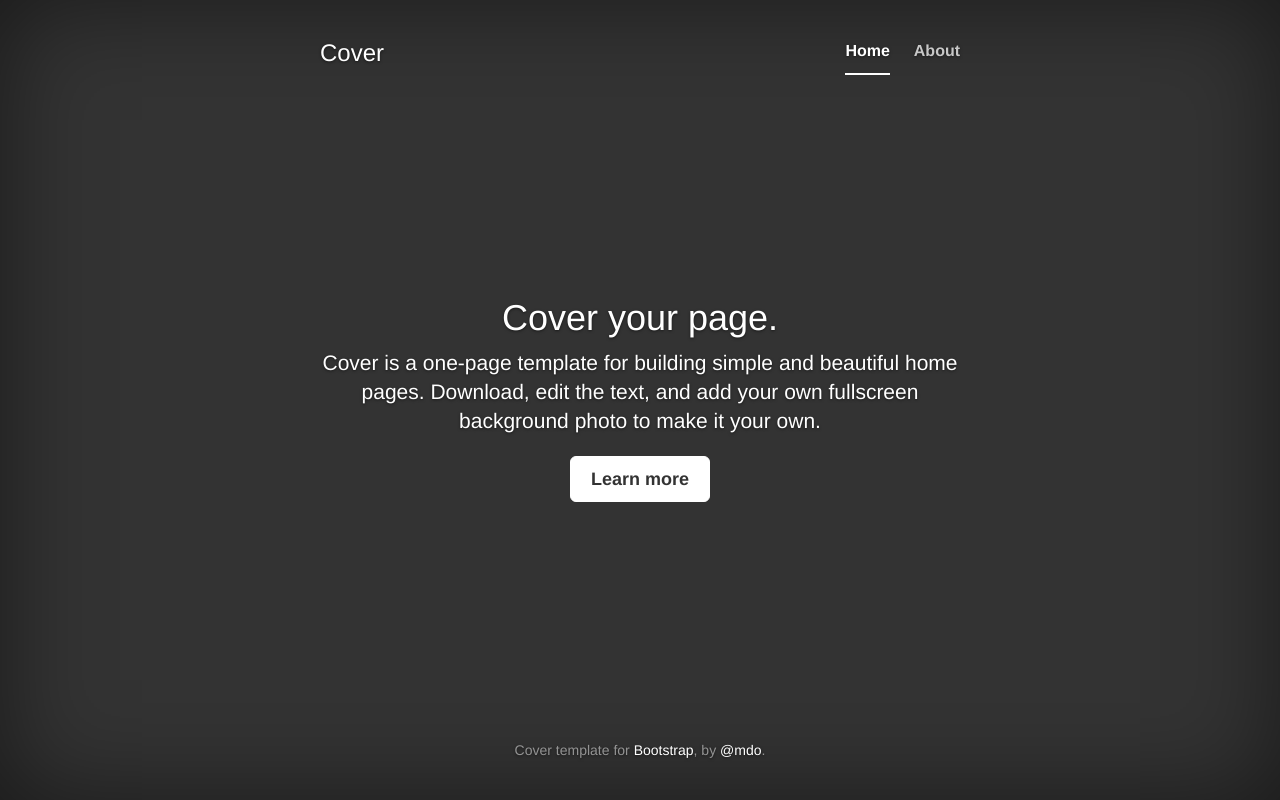
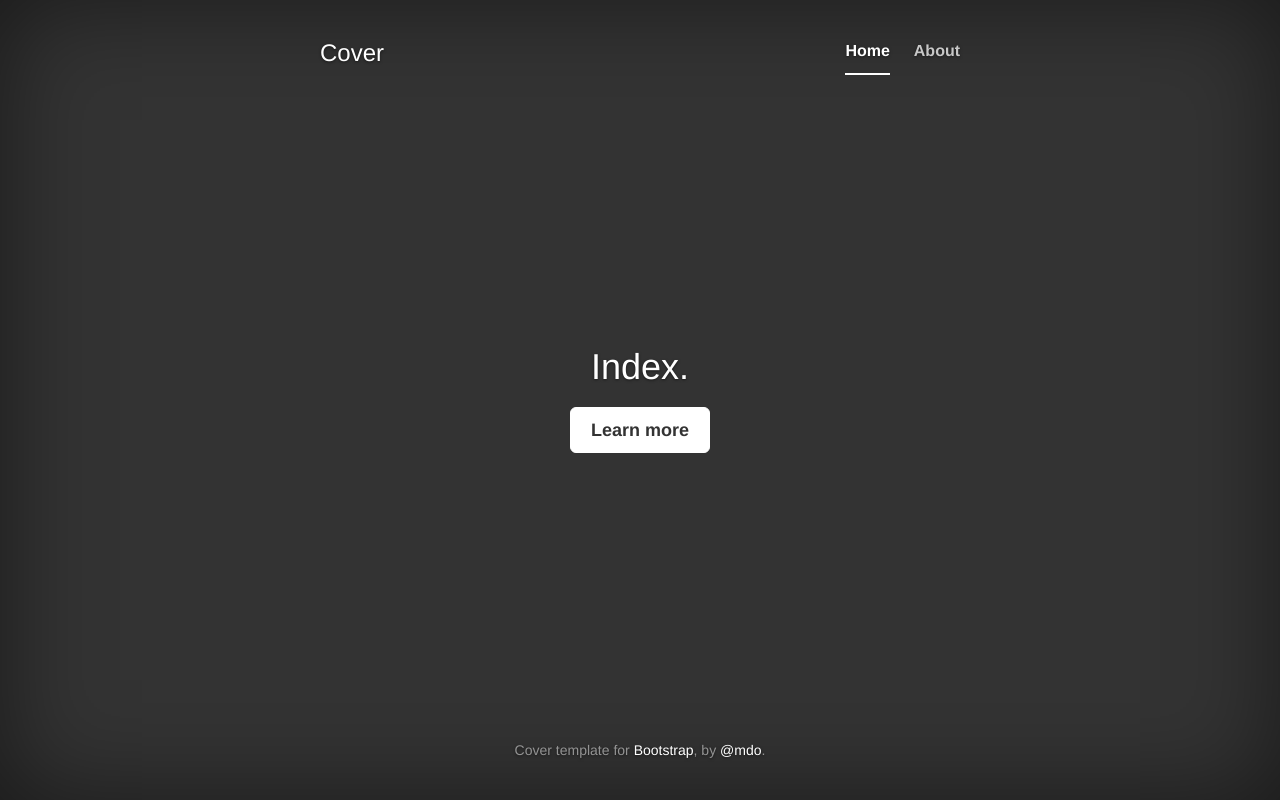
Before and after one commit to sunyang713/clarifood, a Flask app: page / in a window 1280 px wide. Run offline with Flask 2, Linux system fonts and the light colour scheme; some libraries are stand-ins or nearby versions.

Commit message:
Templating

```diff
--- /dev/null
+++ b/__init__.py
@@ -0,0 +1,21 @@
+from flask import Flask, render_template
+
+app = Flask(__name__)
+
+@app.route("/")
+def main():
+    return render_template('index.html', active='home')
+
+@app.route("/about")
+def about():
+    return render_template('about.html', active='about')
+
+@app.route('/test/<int:number>')
+def test(number):
+    # show the user profile for that user
+    return 'Your number: %d' % number
+
+
+
+if __name__ == "__main__":
+    app.run(host='0.0.0.0', debug=True)
--- a/app.py
+++ /dev/null
@@ -1,14 +0,0 @@
-from flask import Flask, render_template
-
-app = Flask(__name__)
-
-@app.route("/")
-def main():
-    return render_template('index.html')
-
-@app.route("/about")
-def about():
-    return render_template('about.html')
-
-if __name__ == "__main__":
-    app.run()
--- /dev/null
+++ b/templates/base.html
@@ -0,0 +1,92 @@
+<!DOCTYPE html>
+<html lang="en">
+  <head>
+    <meta charset="utf-8">
+    <meta http-equiv="X-UA-Compatible" content="IE=edge">
+    <meta name="viewport" content="width=device-width, initial-scale=1">
+    <!-- The above 3 meta tags *must* come first in the head; any other head content must come *after* these tags -->
+    <meta name="description" content="">
+    <meta name="author" content="">
+    <link rel="icon" href="../../favicon.ico">
+
+    <title>ClariFood</title>
+
+    <!-- Bootstrap core CSS -->
+    <link href="{{ url_for('static', filename='css/bootstrap.min.css') }}" rel="stylesheet">
+
+    <!-- Custom styles for this template -->
+    <link href="{{ url_for('static', filename='css/cover.css') }}" rel="stylesheet">
+
+    <!-- Just for debugging purposes. Don't actually copy these 2 lines! -->
+    <!--[if lt IE 9]><script src="../../assets/js/ie8-responsive-file-warning.js"></script><![endif]-->
+    <script src="../../assets/js/ie-emulation-modes-warning.js"></script>
+
+    <!-- HTML5 shim and Respond.js for IE8 support of HTML5 elements and media queries -->
+    <!--[if lt IE 9]>
+      <script src="https://oss.maxcdn.com/html5shiv/3.7.2/html5shiv.min.js"></script>
+      <script src="https://oss.maxcdn.com/respond/1.4.2/respond.min.js"></script>
+    <![endif]-->
+  </head>
+
+  <body>
+
+    <div class="site-wrapper">
+
+      <div class="site-wrapper-inner">
+
+        <div class="cover-container">
+
+          <div class="masthead clearfix">
+            <div class="inner">
+              <h3 class="masthead-brand">Cover</h3>
+              <nav>
+                <ul class="nav masthead-nav">
+                  {% if active == 'home' %}
+                    <li class="active"><a href="/">Home</a></li>
+                  {% else %}
+                    <li><a href="/">Home</a></li>
+                  {% endif %}
+                  {% if active == 'about' %}
+                    <li class="active"><a href="/about">About</a></li>
+                  {% else %}
+                    <li><a href="/about">About</a></li>
+                  {% endif %}
+                </ul>
+              </nav>
+            </div>
+          </div>
+
+
+          {% block content %}
+          <div class="inner cover">
+            <h1 class="cover-heading">Cover your page.</h1>
+            <p class="lead">Cover is a one-page template for building simple and beautiful home pages. Download, edit the text, and add your own fullscreen background photo to make it your own.</p>
+            <p class="lead">
+              <a href="#" class="btn btn-lg btn-default">Learn more</a>
+            </p>
+          </div>
+          {% endblock %}
+
+
+
+          <div class="mastfoot">
+            <div class="inner">
+              <p>Cover template for <a href="http://getbootstrap.com">Bootstrap</a>, by <a href="https://twitter.com/mdo">@mdo</a>.</p>
+            </div>
+          </div>
+
+        </div>
+
+      </div>
+
+    </div>
+
+    <!-- Bootstrap core JavaScript
+    ================================================== -->
+    <!-- Placed at the end of the document so the pages load faster -->
+    <script src="https://ajax.googleapis.com/ajax/libs/jquery/1.11.3/jquery.min.js"></script>
+    <script src="{{ url_for('static', filename='js/bootstrap.min.js') }}"></script>
+    <!-- IE10 viewport hack for Surface/desktop Windows 8 bug -->
+    <script src="../../assets/js/ie10-viewport-bug-workaround.js"></script>
+  </body>
+</html>
--- a/templates/index.html
+++ b/templates/index.html
@@ -1,79 +1,10 @@
-<!DOCTYPE html>
-<html lang="en">
-  <head>
-    <meta charset="utf-8">
-    <meta http-equiv="X-UA-Compatible" content="IE=edge">
-    <meta name="viewport" content="width=device-width, initial-scale=1">
-    <!-- The above 3 meta tags *must* come first in the head; any other head content must come *after* these tags -->
-    <meta name="description" content="">
-    <meta name="author" content="">
-    <link rel="icon" href="../../favicon.ico">
-
-    <title>Cover Template for Bootstrap</title>
-
-    <!-- Bootstrap core CSS -->
-    <link href="../static/css/bootstrap.min.css" rel="stylesheet">
-
-    <!-- Custom styles for this template -->
-    <link href="../static/css/cover.css" rel="stylesheet">
-
-    <!-- Just for debugging purposes. Don't actually copy these 2 lines! -->
-    <!--[if lt IE 9]><script src="../../assets/js/ie8-responsive-file-warning.js"></script><![endif]-->
-    <script src="../../assets/js/ie-emulation-modes-warning.js"></script>
-
-    <!-- HTML5 shim and Respond.js for IE8 support of HTML5 elements and media queries -->
-    <!--[if lt IE 9]>
-      <script src="https://oss.maxcdn.com/html5shiv/3.7.2/html5shiv.min.js"></script>
-      <script src="https://oss.maxcdn.com/respond/1.4.2/respond.min.js"></script>
-    <![endif]-->
-  </head>
-
-  <body>
-
-    <div class="site-wrapper">
-
-      <div class="site-wrapper-inner">
-
-        <div class="cover-container">
-
-          <div class="masthead clearfix">
-            <div class="inner">
-              <h3 class="masthead-brand">Cover</h3>
-              <nav>
-                <ul class="nav masthead-nav">
-                  <li class="active"><a href="#">Home</a></li>
-                  <li><a href="about.html">About</a></li>
-                </ul>
-              </nav>
-            </div>
-          </div>
-
-          <div class="inner cover">
-            <h1 class="cover-heading">Cover your page.</h1>
-            <p class="lead">Cover is a one-page template for building simple and beautiful home pages. Download, edit the text, and add your own fullscreen background photo to make it your own.</p>
-            <p class="lead">
-              <a href="#" class="btn btn-lg btn-default">Learn more</a>
-            </p>
-          </div>
-
-          <div class="mastfoot">
-            <div class="inner">
-              <p>Cover template for <a href="http://getbootstrap.com">Bootstrap</a>, by <a href="https://twitter.com/mdo">@mdo</a>.</p>
-            </div>
-          </div>
-
-        </div>
-
-      </div>
-
-    </div>
-
-    <!-- Bootstrap core JavaScript
-    ================================================== -->
-    <!-- Placed at the end of the document so the pages load faster -->
-    <script src="https://ajax.googleapis.com/ajax/libs/jquery/1.11.3/jquery.min.js"></script>
-    <script src="../static/js/bootstrap.min.js"></script>
-    <!-- IE10 viewport hack for Surface/desktop Windows 8 bug -->
-    <script src="../../assets/js/ie10-viewport-bug-workaround.js"></script>
-  </body>
-</html>
+{% extends "base.html" %}
+{% block content %}
+<div class="inner cover">
+  <h1 class="cover-heading">Index.</h1>
+  <p class="lead"></p>
+  <p class="lead">
+    <a href="#" class="btn btn-lg btn-default">Learn more</a>
+  </p>
+</div>
+{% endblock %}
```
Also changed, not shown: templates/about.html (+9 -6 lines).
